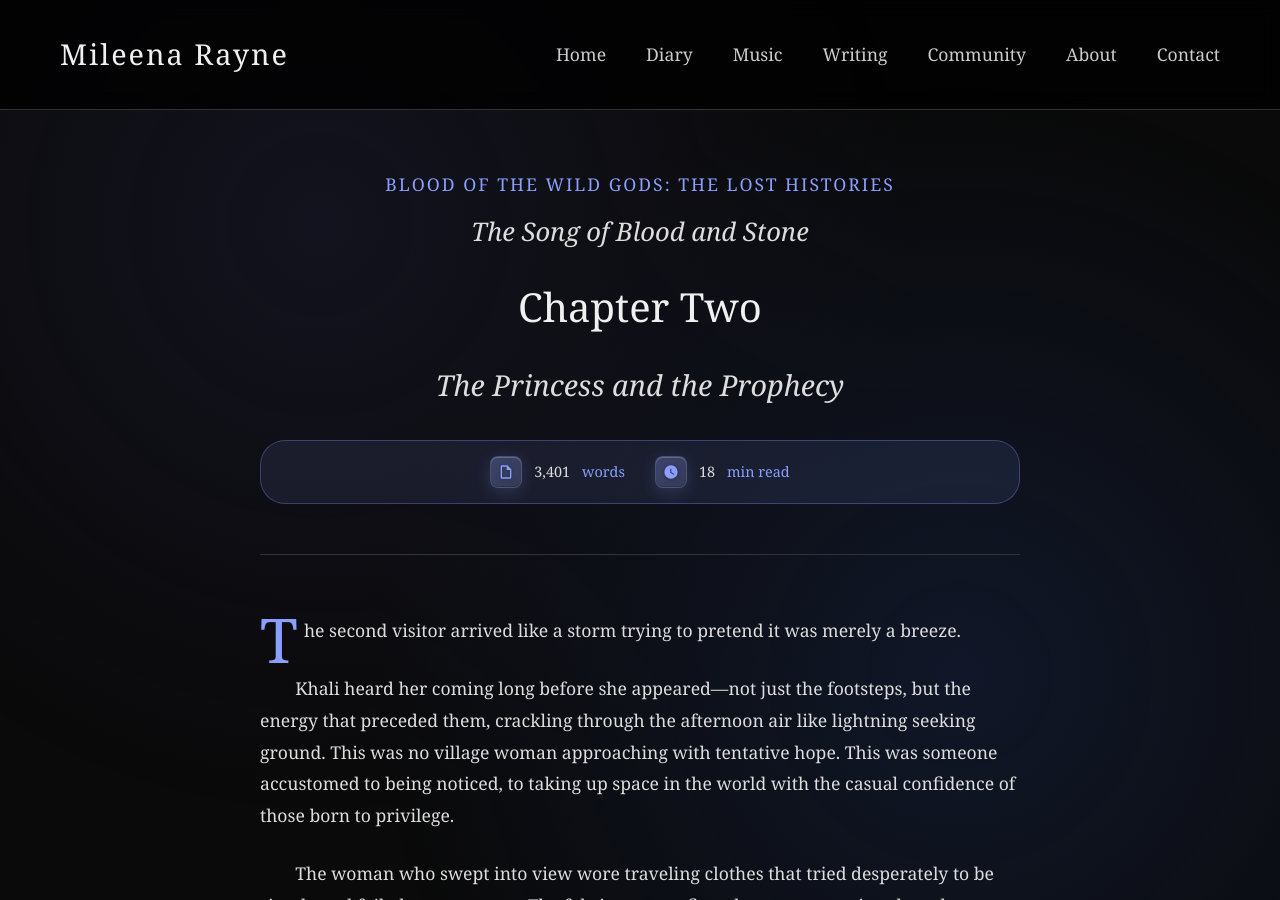
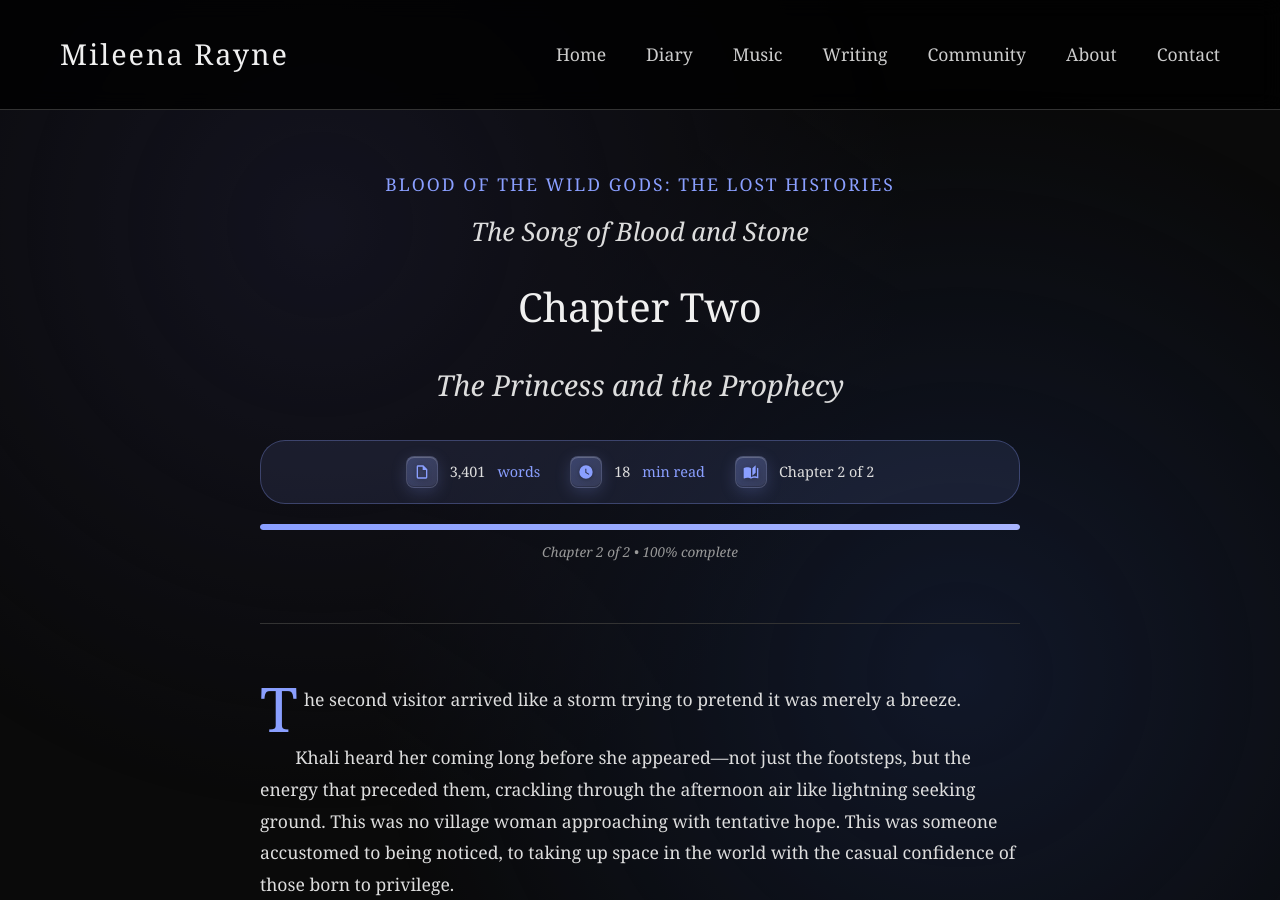
Before and after one commit to Mileena28/Mileena28.github.io, a Jekyll site: the page built from _chapters/lost-histories/song-of-blood-and-stone/chapter-02.html, in a window 1280 px wide and 900 px high. Built offline with Jekyll 4.4.1, drawn with Linux system fonts in a browser that asks for light colours.

Commit message:
Update chapter-02.html

```diff
--- a/_chapters/lost-histories/song-of-blood-and-stone/chapter-02.html
+++ b/_chapters/lost-histories/song-of-blood-and-stone/chapter-02.html
@@ -4,6 +4,10 @@ book_title: "Blood of the Wild Gods: The Lost Histories"
 story_title: "The Song of Blood and Stone"
 title: "Chapter Two"
 subtitle: "The Princess and the Prophecy"
+chapter_number: 2
+total_chapters: 2
+prev_chapter: "/chapters/lost-histories/song-of-blood-and-stone/chapter-01/"
+next_chapter: null
 permalink: /chapters/lost-histories/song-of-blood-and-stone/chapter-02/
 ---
 
```
